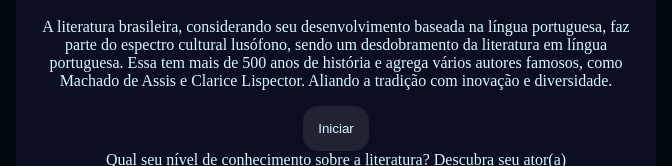
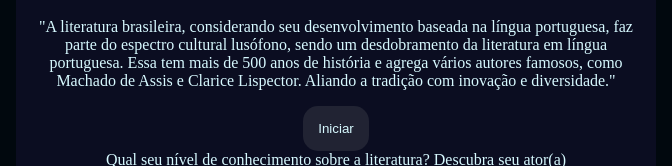
Before and after one commit to armstrongluiza/projeto-IA-atualizado, a plain HTML site: page index.html in a window 1280 px wide. Shown: the part 320-486 px from the top of the page, 304-976 px from the left. Drawn offline with Linux system fonts and the light colour scheme; a script that the page names is missing; files whose address does not match are found by name.

Commit message:
Update index.html

```diff
--- a/index.html
+++ b/index.html
@@ -14,10 +14,10 @@ scale=1.0">
 <h1>O que você conhece sobre a literatura Brasileira</h1>
 <div class="tela-inicial">
 
-<p>A literatura brasileira, considerando seu desenvolvimento baseada na língua portuguesa, faz parte do espectro cultural lusófono,
+<p>"A literatura brasileira, considerando seu desenvolvimento baseada na língua portuguesa, faz parte do espectro cultural lusófono,
     sendo um desdobramento da literatura em língua portuguesa.
    Essa tem mais de 500 anos de história e agrega vários autores famosos, como Machado de Assis e Clarice Lispector.
-    Aliando a tradição com inovação e diversidade.
+    Aliando a tradição com inovação e diversidade."
 </p>
 <button class="iniciar-btn">Iniciar</button>
 </div>
```
